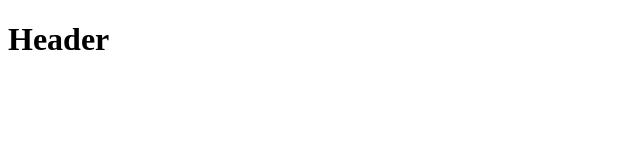
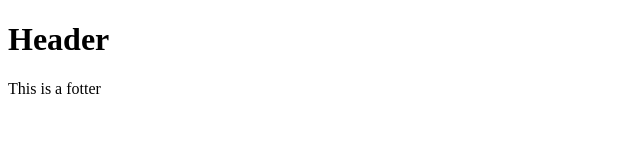
Before and after one commit to Rasin10/learning-, a plain HTML site: page index.html in a window 1280 px wide. Shown: the whole page, without its empty margins (0-640 px from the left). Drawn offline with Linux system fonts and the light colour scheme.

Commit message:
Fotter created

```diff
--- a/index.html
+++ b/index.html
@@ -7,5 +7,6 @@
 </head>
 <body>
     <h1>Header</h1>
+    <footer> This is a fotter</footer>
 </body>
 </html>
```
